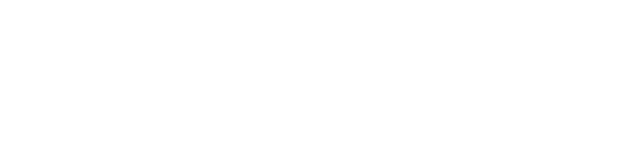
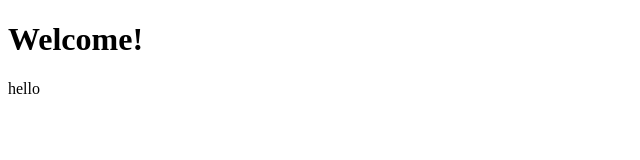
Before and after one commit to aso4/JSpractice, a plain HTML site: page index.html in a window 1280 px wide. Shown: the whole page, without its empty margins (0-640 px from the left). Drawn offline with Linux system fonts and the light colour scheme.

Commit message:
demo script execution order
script order execution affects display outcomes

```diff
--- a/index.html
+++ b/index.html
@@ -7,6 +7,9 @@
     <link href="style.css" rel="stylesheet" type="text/css" />
   </head>
   <body>
+    <h1>Welcome!</h1>
+    <!-- script executes in top-down order -->
+    <script>document.write('hello')</script>
     <script src="script.js"></script>
   </body>
 </html>
```
